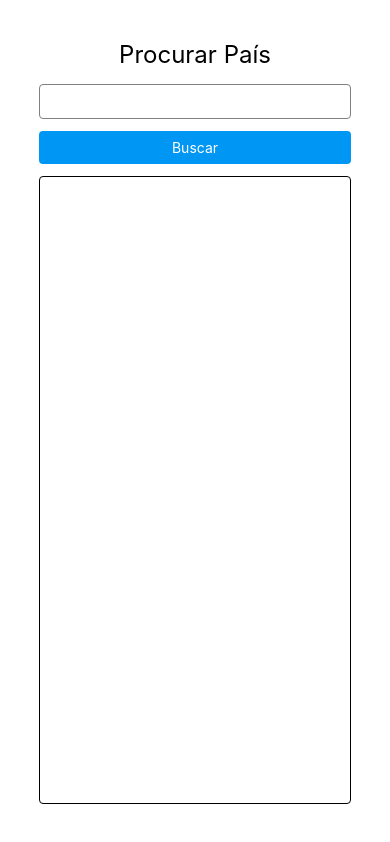
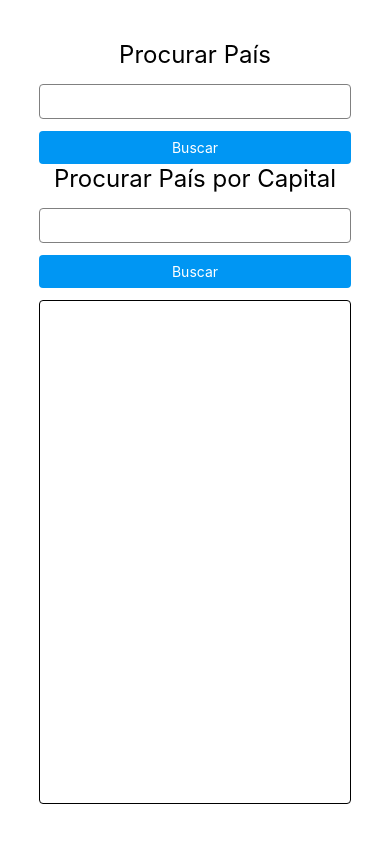
Before and after one commit to mateusbaldu/p2-pdm, a React Native app in the folder p2-pdm/: screen / in a window 390 px wide. Built offline with nearby package versions, Linux system fonts and the light colour scheme.

Commit message:
feat(p2): adiciona busca por capital

```diff
--- a/p2-pdm/App.js
+++ b/p2-pdm/App.js
@@ -4,10 +4,19 @@ import countriesClient from './src/utils/countriesClient';
 
 export default function App() {
   const [termoBusca, setTermoBusca] = useState('');
+  const [termoBuscaCapital, setTermoBuscaCapital] = useState('');
   const [pais, setPais] = useState([]);
 
   const buscarPais = () => {
     countriesClient.get(`/v3.1/name/${termoBusca}`)
+      .then(resultado => {
+        setPais(resultado.data);
+        console.log("Dados do país:", resultado.data[0]);
+      });
+  }
+
+  const buscarPaisPorCapital = () => {
+    countriesClient.get(`/v3.1/capital/${termoBuscaCapital}`)
       .then(resultado => {
         setPais(resultado.data);
         console.log("Dados do país:", resultado.data[0]);
@@ -27,6 +36,22 @@ export default function App() {
       <Pressable
         style={styles.button}
         onPress={buscarPais}
+      >
+        <Text style={styles.buttonText}>Buscar</Text>
+      </Pressable>
+
+
+      <Text style={styles.title}>Procurar País por Capital</Text>
+
+      <TextInput
+        style={styles.input}
+        onChangeText={(texto) => setTermoBuscaCapital(texto)}
+        value={termoBuscaCapital}
+      />
+
+      <Pressable
+        style={styles.button}
+        onPress={buscarPaisPorCapital}
       >
         <Text style={styles.buttonText}>Buscar</Text>
       </Pressable>
```
